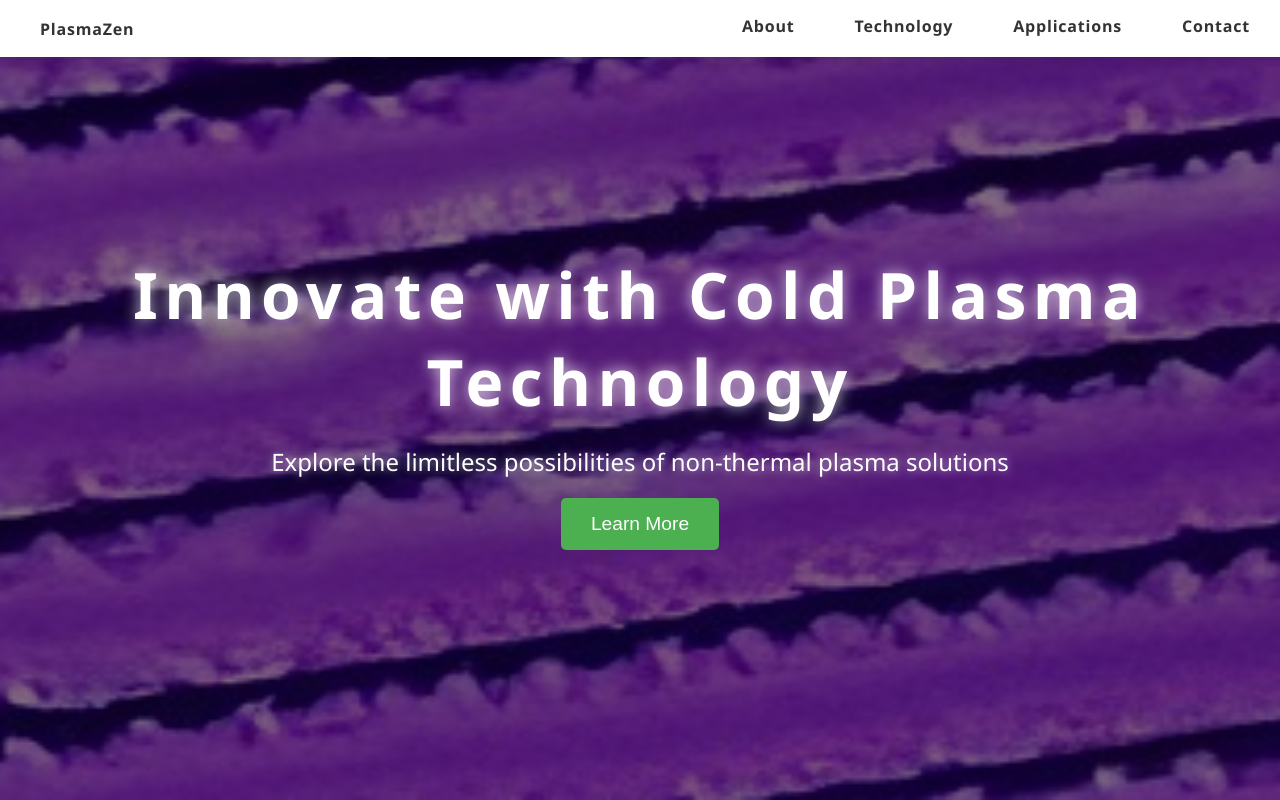
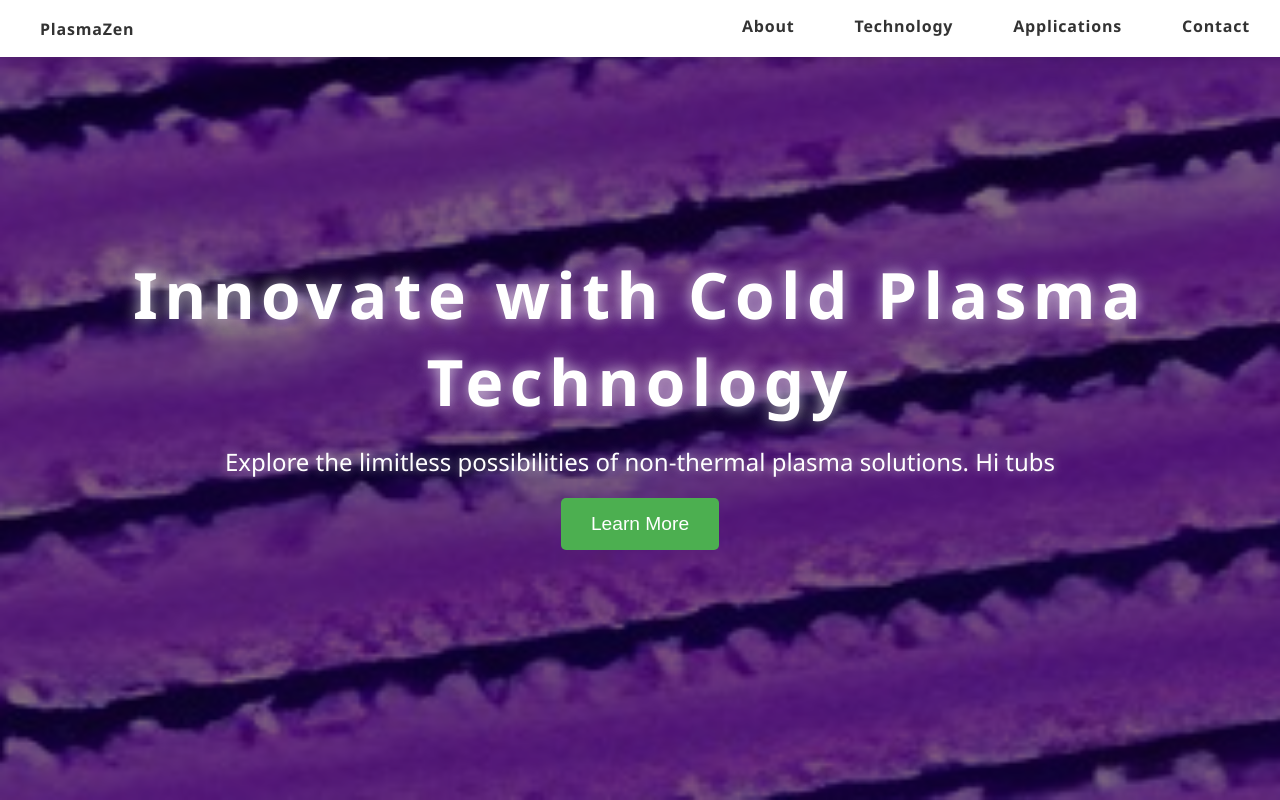
Before and after one commit to plasmazentech/plasmazen, a plain HTML site: page index.html in a window 1280 px wide. Shown: the top 800 px of the page. Drawn offline with Linux system fonts and the light colour scheme.

Commit message:
Update index.html

```diff
--- a/index.html
+++ b/index.html
@@ -269,7 +269,7 @@
         <section class="hero">
             <div>
                 <h1>Innovate with Cold Plasma Technology</h1>
-                <p>Explore the limitless possibilities of non-thermal plasma solutions</p>
+                <p>Explore the limitless possibilities of non-thermal plasma solutions. Hi tubs</p>
                 <button onclick="window.location.href='technology.html'">Learn More</button>
             </div>
         </section>
```
